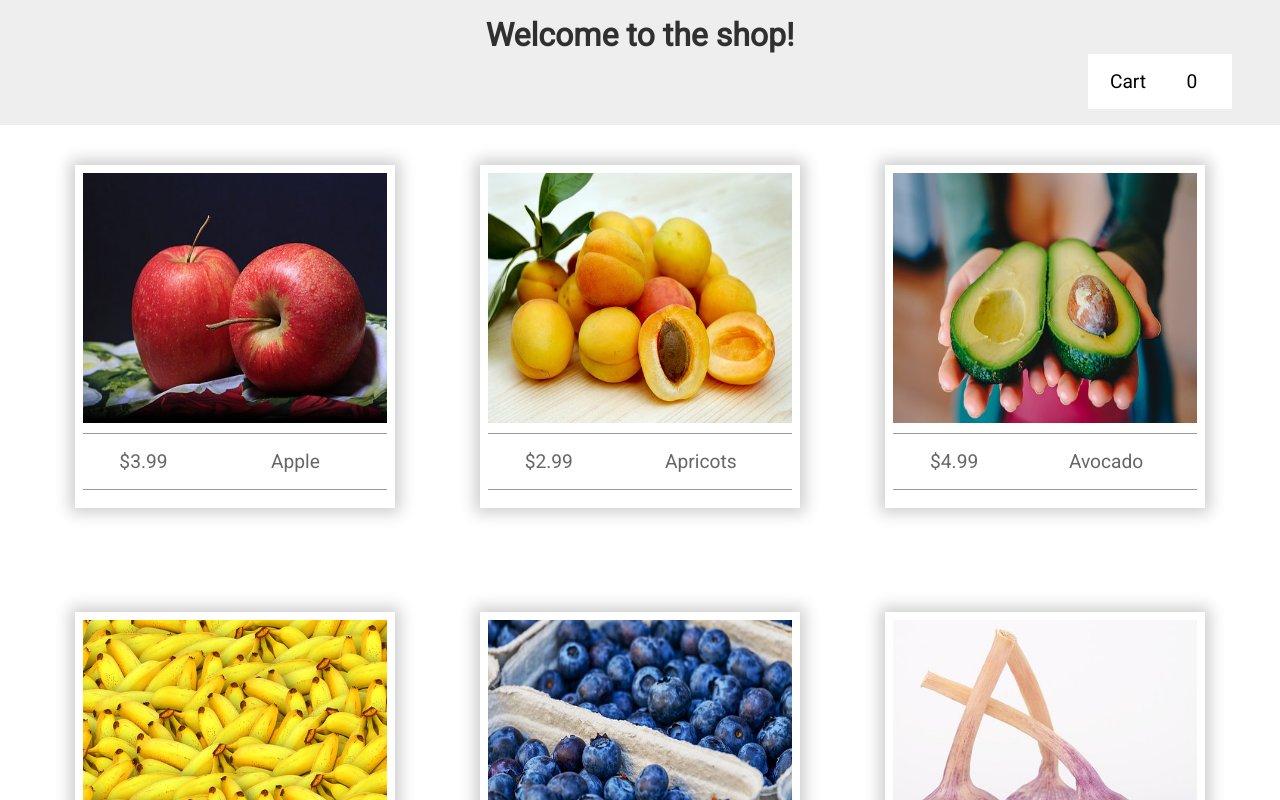
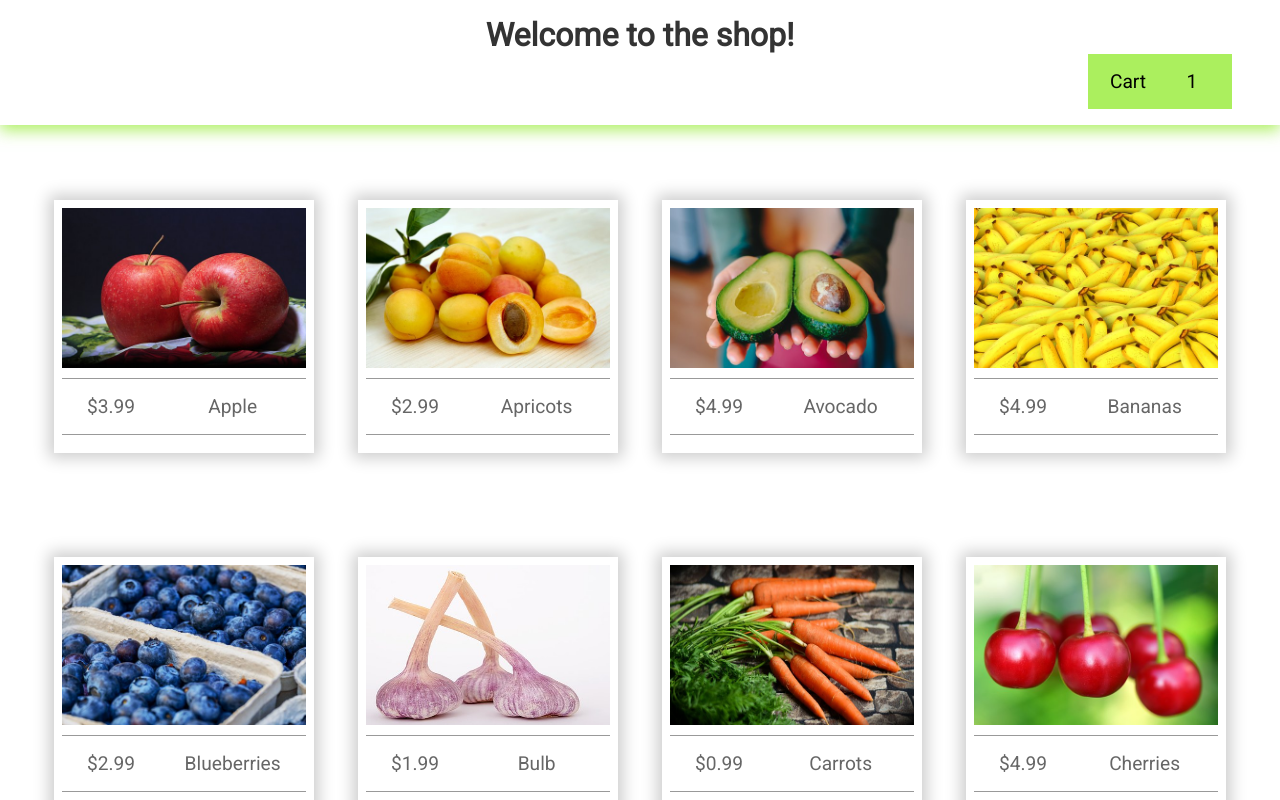
Before and after one commit to thierved/shopping_cart_react, a React (Create React App) app: page / in a window 1280 px wide. Shown: the top 800 px of the page. Built offline with nearby package versions, Linux system fonts and the light colour scheme.

Commit message:
add some design

```diff
--- a/src/components/Item.js
+++ b/src/components/Item.js
@@ -2,7 +2,7 @@ import React from 'react';
 
 const Item = (props) => {
     return (
-        <a href="#" className='item'>
+        <a className='item'>
             <span className="popup">Click to add to Cart</span>
             <img src={props.url} alt={props.url}/>
             <div className='detail'>
--- a/src/containers/Cart.js
+++ b/src/containers/Cart.js
@@ -1,13 +1,18 @@
 import React, { Component } from 'react';
 
 class Cart extends Component {
-
+    constructor(props) {
+        super(props);
+        this.state = {
+            itemsCount : 1
+        }
+    }
 
     render() {
         return (
             <div className="cart">
                 <span>Cart</span>
-                <span>0</span>
+                <span>{this.state.itemsCount}</span>
             </div>
         );
     }
--- a/src/index.css
+++ b/src/index.css
@@ -13,11 +13,17 @@ a {
 .container {
     font-family:  'Roboto', sans-serif;
     text-align: center;
+    background-color: rgba(255, 255, 255, 0.836);
 }
 
 .header {
-    background: #eee;
+    position: fixed;
+    top: 0;
+    width: 100%;
+    z-index: 100;
+    background: #fff;
     padding: 1rem 0;
+    box-shadow: 0px 5px 15px rgba(138, 233, 30, 0.712);
 }
 
 .header h1 {
@@ -25,15 +31,20 @@ a {
 }
 
 .cart {
-    background-color: #fff;
+    background-color: rgba(138, 233, 30, 0.712);
     width: 10%;
     margin-left: 85%;
     padding: 0.5rem;
 }
 
+
 .cart:hover {
     cursor: pointer;
     box-shadow: 0 0 15px 5px rgba(0, 0, 0, 0.2);
+}
+
+.cart:hover:active {
+    box-shadow: 0 0 15px 1px rgba(0, 0, 0, 0.2);
 }
 
 .cart span {
@@ -44,6 +55,7 @@ a {
 .item-container {
     width: 95%;
     margin: 1rem auto;
+    padding-top: 10rem;
     display: flex;
     flex-wrap: wrap;
     justify-content: space-around;
@@ -52,7 +64,7 @@ a {
 .item {
     display: block;
     position: relative;
-    width: 25%;
+    width: 20%;
     margin: 1.5rem 1%;
     padding: .5rem;
     margin-bottom: 5rem;
@@ -91,7 +103,7 @@ a {
 .item img {
     display: inline-block;
     width: 100%;
-    height: 250px;
+    height: 10rem;
 }
 
 .detail {
```
